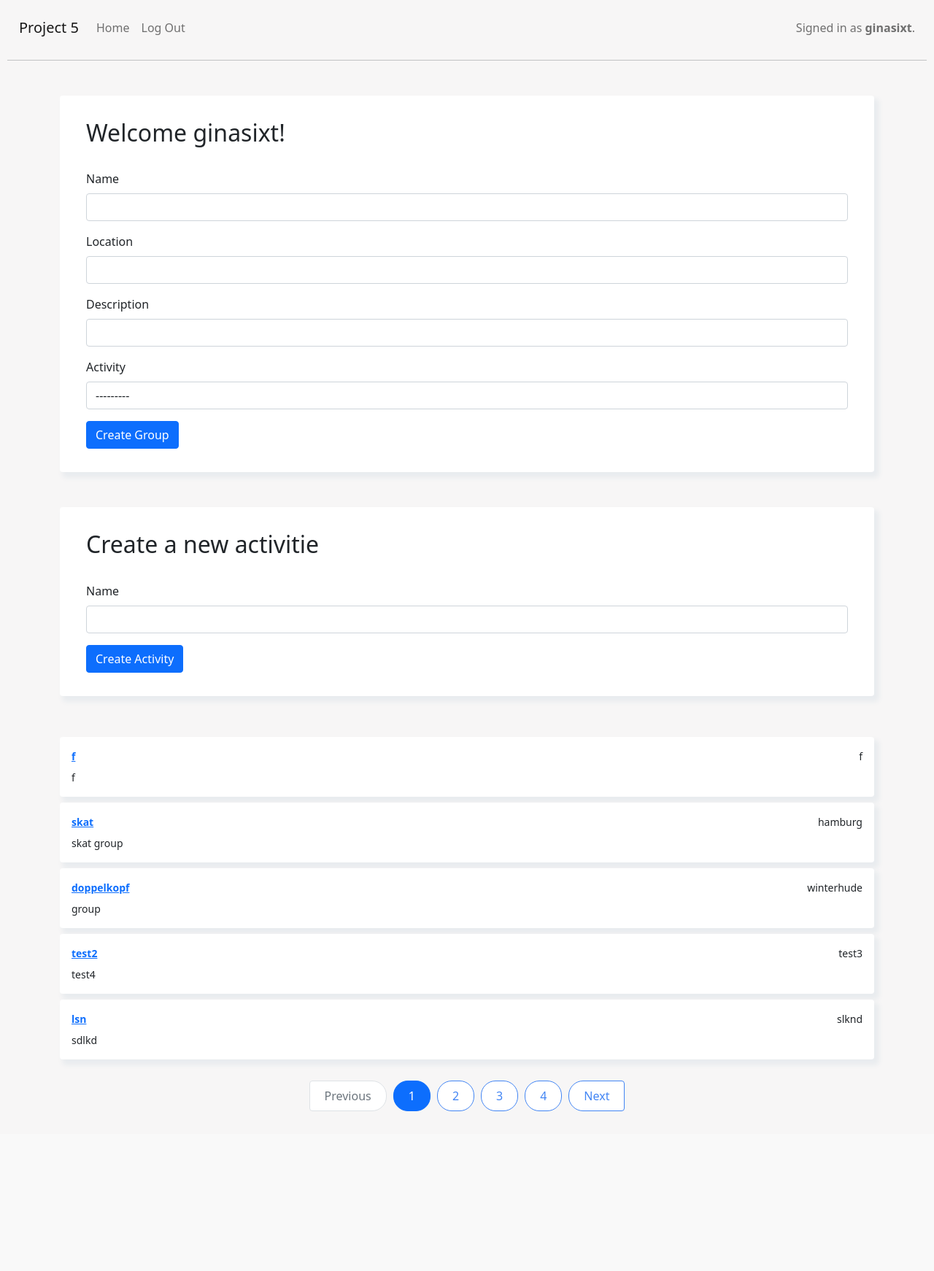
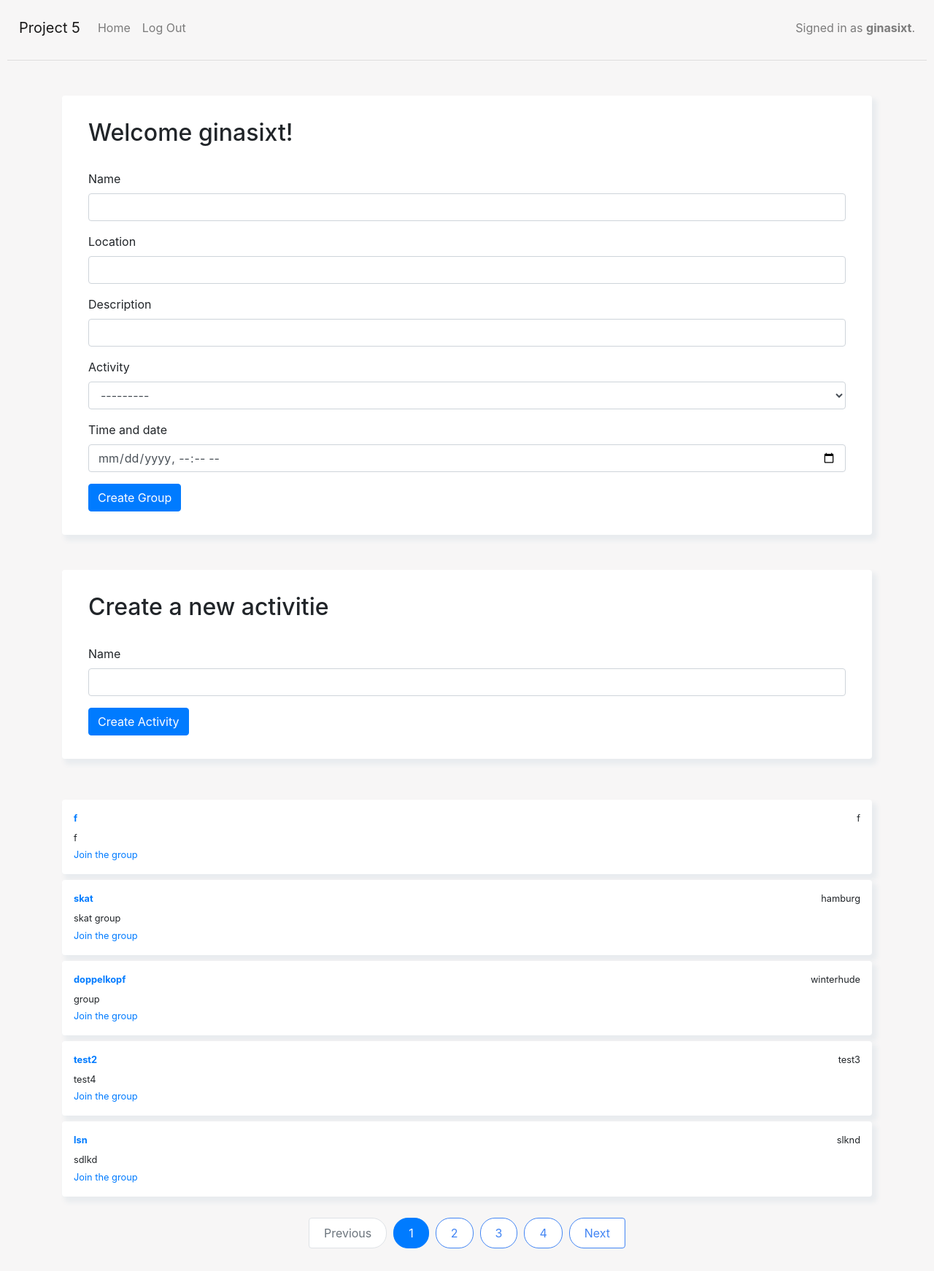
Before and after one commit to ginasixt/project5, a Django app: page / in a window 1280 px wide. Shown: the whole page at 73% size. Before the commit the page ends 1523 px from the top, so only its background shows below. Run offline with Django 4.2, Linux system fonts and the light colour scheme; a user stored in the database is signed in; data comes from the database, SQL or seed files in the repository; both versions use the stored data as it was after the commit; some libraries are stand-ins or nearby versions.

Commit message:
added detail to group_detail.html page, the correct message handeling from create_group and create_activity

```diff
--- a/capstone/forms.py
+++ b/capstone/forms.py
@@ -9,9 +9,11 @@
         fields = ['name']
 
 class GroupForm(forms.ModelForm):
+    time_and_date = forms.DateTimeField(widget=forms.DateTimeInput(attrs={'type': 'datetime-local'}), required=True)
+
     class Meta:
         model = Group
-        fields = ['name', 'location' ,  'description',  'activity']
+        fields = ['name', 'location', 'description', 'activity', 'time_and_date']
 
 class SignupForm(UserCreationForm):
     class Meta:
--- a/capstone/models.py
+++ b/capstone/models.py
@@ -14,6 +14,7 @@
     description = models.CharField(max_length=200)
     location = models.CharField(max_length=200)
     activity = models.ForeignKey(Activity, on_delete=models.CASCADE, default=None)
+    time_and_date = models.DateTimeField(default=None)
     users = models.ManyToManyField(User)
     def __str__(self):
         return f"The group {self.name} with the activity {self.activity} and the Group Members: {self.users}."
--- a/capstone/static/capstone/script.js
+++ b/capstone/static/capstone/script.js
@@ -0,0 +1,15 @@
+function addToCalendar(groupId) {
+    // Send AJAX request to add group to user's calendar
+    fetch(`/join_group/${groupId}/`)
+        .then(response => {
+            if (response.ok) {
+                alert('Group event added to calendar successfully!');
+            } else {
+                alert('Failed to add group event to calendar.');
+            }
+        })
+        .catch(error => {
+            console.error('Error adding group event to calendar:', error);
+            alert('An error occurred while adding group event to calendar.');
+        });
+}
--- a/capstone/templates/capstone/index.html
+++ b/capstone/templates/capstone/index.html
@@ -28,6 +28,9 @@
                     <option value="{{ choice.0 }}">{{ choice.1 }}</option>
                 {% endfor %}
                 </select>
+            {% elif field.field.widget.input_type == 'datetime-local' %}
+                <label for="{{ field.id_for_label }}" class="form-label">{{ field.label }}</label>
+                <input type="{{ field.field.widget.input_type }}" class="form-control" id="{{ field.id_for_label }}" name="{{ field.html_name }}" {% if field.field.required %}required{% endif %}>
             {% else %}
                 <label for="{{ field.id_for_label }}" class="form-label">{{ field.label }}</label>
                 <input type="{{ field.field.widget.input_type }}" class="form-control" id="{{ field.id_for_label }}" name="{{ field.html_name }}" {% if field.field.required %}required{% endif %}>
@@ -36,6 +39,33 @@
             {% endfor %}
             <button type="submit" class="btn btn-primary">Create Group</button>
         </form>
+
+        {% if messages %}
+            {% for message in messages %}
+
+
+                {% if message.tags == 'success' and 'Group:' in message.message %}
+                    <div class="alert alert-success d-flex align-items-center" role="alert">
+                        <svg xmlns="http://www.w3.org/2000/svg" width="16" height="16" fill="currentColor" class="bi bi-check-circle-fill" viewBox="0 0 16 16">
+                            <path d="M16 8A8 8 0 1 1 0 8a8 8 0 0 1 16 0zm-3.97-3.03a.75.75 0 0 0-1.08.022L7.477 9.417 5.384 7.323a.75.75 0 0 0-1.06 1.06L6.97 11.03a.75.75 0 0 0 1.079-.02l3.992-4.99a.75.75 0 0 0-.01-1.05z"/>
+                        </svg>
+                        <div>
+                            {{ message }}
+                        </div>
+                    </div>
+                {% elif message.tags == 'error' and 'Group:' in message.message %}
+                    <div class="alert alert-danger d-flex align-items-center" role="alert">
+                        <svg xmlns="http://www.w3.org/2000/svg" width="16" height="16" fill="currentColor" class="bi bi-exclamation-triangle-fill" viewBox="0 0 16 16">
+                            <path d="M8.982 1.566a1.13 1.13 0 0 0-1.96 0L.165 13.233c-.457.778.091 1.767.98 1.767h13.713c.889 0 1.438-.99.98-1.767L8.982 1.566zM8 5c.535 0 .954.462.9.995l-.35 3.507a.552.552 0 0 1-1.1 0L7.1 5.995A.905.905 0 0 1 8 5zm.002 6a1 1 0 1 1 0 2 1 1 0 0 1 0-2z"/>
+                        </svg>
+                        <div>
+                            {{ message }}
+                        </div>
+                    </div>
+                {% endif %}
+
+            {% endfor %}
+        {% endif %}
 
 
         </div>
@@ -64,9 +94,9 @@
             <button type="submit" class="btn btn-primary">Create Activity</button>
         </form>
 
-        {% if messages %}
+        {% if messages%}
             {% for message in messages %}
-                {% if message.tags == 'success' %}
+                {% if message.tags == 'success' and 'Activity:' in message.message %}
                     <div class="alert alert-success d-flex align-items-center" role="alert">
                         <svg xmlns="http://www.w3.org/2000/svg" width="16" height="16" fill="currentColor" class="bi bi-check-circle-fill" viewBox="0 0 16 16">
                             <path d="M16 8A8 8 0 1 1 0 8a8 8 0 0 1 16 0zm-3.97-3.03a.75.75 0 0 0-1.08.022L7.477 9.417 5.384 7.323a.75.75 0 0 0-1.06 1.06L6.97 11.03a.75.75 0 0 0 1.079-.02l3.992-4.99a.75.75 0 0 0-.01-1.05z"/>
@@ -75,7 +105,7 @@
                             {{ message }}
                         </div>
                     </div>
-                {% elif message.tags == 'error' %}
+                {% elif message.tags == 'error' and 'Activity:' in message.message %}
                     <div class="alert alert-danger d-flex align-items-center" role="alert">
                         <svg xmlns="http://www.w3.org/2000/svg" width="16" height="16" fill="currentColor" class="bi bi-exclamation-triangle-fill" viewBox="0 0 16 16">
                             <path d="M8.982 1.566a1.13 1.13 0 0 0-1.96 0L.165 13.233c-.457.778.091 1.767.98 1.767h13.713c.889 0 1.438-.99.98-1.767L8.982 1.566zM8 5c.535 0 .954.462.9.995l-.35 3.507a.552.552 0 0 1-1.1 0L7.1 5.995A.905.905 0 0 1 8 5zm.002 6a1 1 0 1 1 0 2 1 1 0 0 1 0-2z"/>
@@ -108,7 +138,7 @@
                     <div class="d-flex justify-content-between align-items-center">
                         <div class="user d-flex flex-row align-items-center">
                             <small class="font-weight-bold text-primary">
-                                <a href="#">
+                                <a href="{%  url 'group_detail' group_id=group.id %}">
                                     {{ group.name }}
                                 </a>
                             </small>
@@ -130,36 +160,17 @@
                             </div>
                         </div>      {% endcomment %}
 
-                    {% comment %} <!-- Third Row: Like and Edit Button Area //-->
+                    <!-- Third Row: Like and Edit Button Area //-->
+                    {% if request.user.is_authenticated and not request.user in group.users.all %}
                     <ul class="list-inline d-sm-flex my-0" style="color: #007bff;">
                         <li class="list-inline-item g-mr-20">
-                                <a type="submit" class="u-link-v5 g-color-gray-dark-v4 g-color-primary--hover" id="like_{{ post.id }}"
-                                    {%if post.id in likes_of_user%} style="color: #880000;" {% else %} style="color:"{% endif %}
-                                onclick="toggleLikes({{post.id}})">
-                                    <small id="like_counter_{{ post.id }}">♥ {{ post.post_like_count }}</small>
+                                <a type="submit" class="u-link-v5 g-color-gray-dark-v4 g-color-primary--hover" id="joinGroupButton_{{ group.id }}"
+                                href="{% url 'join_group' group.id %}">
+                                    <small>Join the group</small>
                                 </a>
                         </li>
-                        {% if user.is_authenticated and request.user == post.post_user %}
-                        <li class="list-inline-item ml-auto">
-                            <div id="editBtn_{{ post.id }}">
-                                <a type="submit" onclick="toggleEdit('{{ post.id }}')">
-                                    <small>Edit</small>
-                                </a>
-                            </div>
-                            <div id="editAreaButtons_{{ post.id }}" style="display: none;">
-                                <a type="submit" onclick="submit_content({{post.id}})">
-                                    <small>Save</small>
-                                </a>
-
-                                <span class="dots"> </span>
-
-                                <a type="button" onclick="cancelEdit('{{ post.id }}')">
-                                    <small>Cancel</small>
-                                </a>
-                            </div>
-                        </li>
+                    </ul>
                     {% endif %}
-                    </ul> {% endcomment %}
 
                 </div>
                 {% endfor %}
--- a/capstone/templates/capstone/layout.html
+++ b/capstone/templates/capstone/layout.html
@@ -8,7 +8,6 @@
     <!-- Bootstrap CSS - External -->
     <link href="https://cdnjs.cloudflare.com/ajax/libs/twitter-bootstrap/4.5.0/css/bootstrap.min.css" rel="stylesheet">
     <!-- Bootstrap CSS - Embedded (for Bootstrap 5 classes) -->
-    <link href="https://stackpath.bootstrapcdn.com/bootstrap/5.0.0/css/bootstrap.min.css" rel="stylesheet">
     <link href="{% static 'capstone/styles.css' %}" rel="stylesheet">
     <script src="{% static 'capstone/script.js' %}" defer></script>
 
@@ -33,9 +32,6 @@
                         </a>
                     </li>
                 {% if user.is_authenticated %}
-                    {% comment %} <li class="nav-item">
-                        <a class="nav-link" href="{% url 'index' %}">Following</a>
-                    </li> {% endcomment %}
                     <li class="nav-item">
                         <a class="nav-link" href="{% url 'logout' %}">Log Out</a>
                     </li>
--- a/capstone/urls.py
+++ b/capstone/urls.py
@@ -6,8 +6,9 @@
     path('login/', views.user_login, name='login'),
     path('signup/', views.user_signup, name='signup'),
     path('logout/', views.user_logout, name='logout'),
-    path("group_detail/<int:id>/", views.group_detail, name="group_detail"),
+    path("group_detail/<int:group_id>/", views.group_detail, name="group_detail"),
     path('create_group/', views.create_group, name='create_group'),
     path('create_activity/', views.create_activity, name='create_activity'),
+    path('join_group/<int:group_id>/', views.join_group, name='join_group'),
 
 ]
--- a/capstone/views.py
+++ b/capstone/views.py
@@ -1,3 +1,5 @@
+from django.db import IntegrityError
+from django.http import HttpResponseBadRequest
 from django.shortcuts import render, redirect
 from django.contrib.auth import authenticate, login, logout
 from .forms import SignupForm, LoginForm
@@ -10,8 +12,8 @@
 # Create your views here.
 
 # Group detail page
-def group_detail(request, id):
-    group = Group.objects.get(id=id)
+def group_detail(request, group_id):
+    group = Group.objects.get(id=group_id)
     return render(request, 'capstone/group_detail.html', {'group': group})
 
 # Home page
@@ -66,6 +68,16 @@
     logout(request)
     return redirect('login')
 
+
+# Join a group
+def join_group(request, group_id):
+    group = Group.objects.get(id=group_id)
+    group.users.add(request.user)
+    group.save()
+    return redirect('group_detail', group_id=group_id)
+
+
+
 # Create a new group
 def create_group(request):
     if request.method == 'POST':
@@ -74,11 +86,13 @@
             group = form.save(commit=False)
             group.save()
             form.save_m2m()  # Needed for many-to-many fields
+            messages.success(request, ' Group: Group created successfully.')
             return redirect('index')  # Redirect back to the index page
+        else:
+            messages.error(request, ' Group: Error creating group. Please try again.')
     else:
         form = GroupForm()
     return render(request, 'capstone/index.html', {'form': form})
-
 
 # Create a new activity
 def create_activity(request):
@@ -86,10 +100,10 @@
         form = ActivityForm(request.POST)
         if form.is_valid():
             activity = form.save()
-            messages.success(request, 'Activity created successfully.')
+            messages.success(request, " Activity: Activity created successfully.")
             return redirect('index')  # Redirect back to the index page
         else:
-            messages.error(request, 'Error creating activity. Please try again.')
+            messages.error(request, ' Activity: Error creating activity. Please try again.')
     else:
         form = ActivityForm()
     return render(request, 'capstone/index.html', {'form': form})
```
Also changed, not shown: capstone/static/capstone/styles.css (+0 -57 lines), capstone/templates/capstone/group_detail.html (+12 -11 lines), capstone/migrations/0002_group_time_and_date.py (added), capstone/migrations/0003_alter_group_time_and_date.py (added), db.sqlite3. Lines whose indentation alone changed are shown as unchanged.
